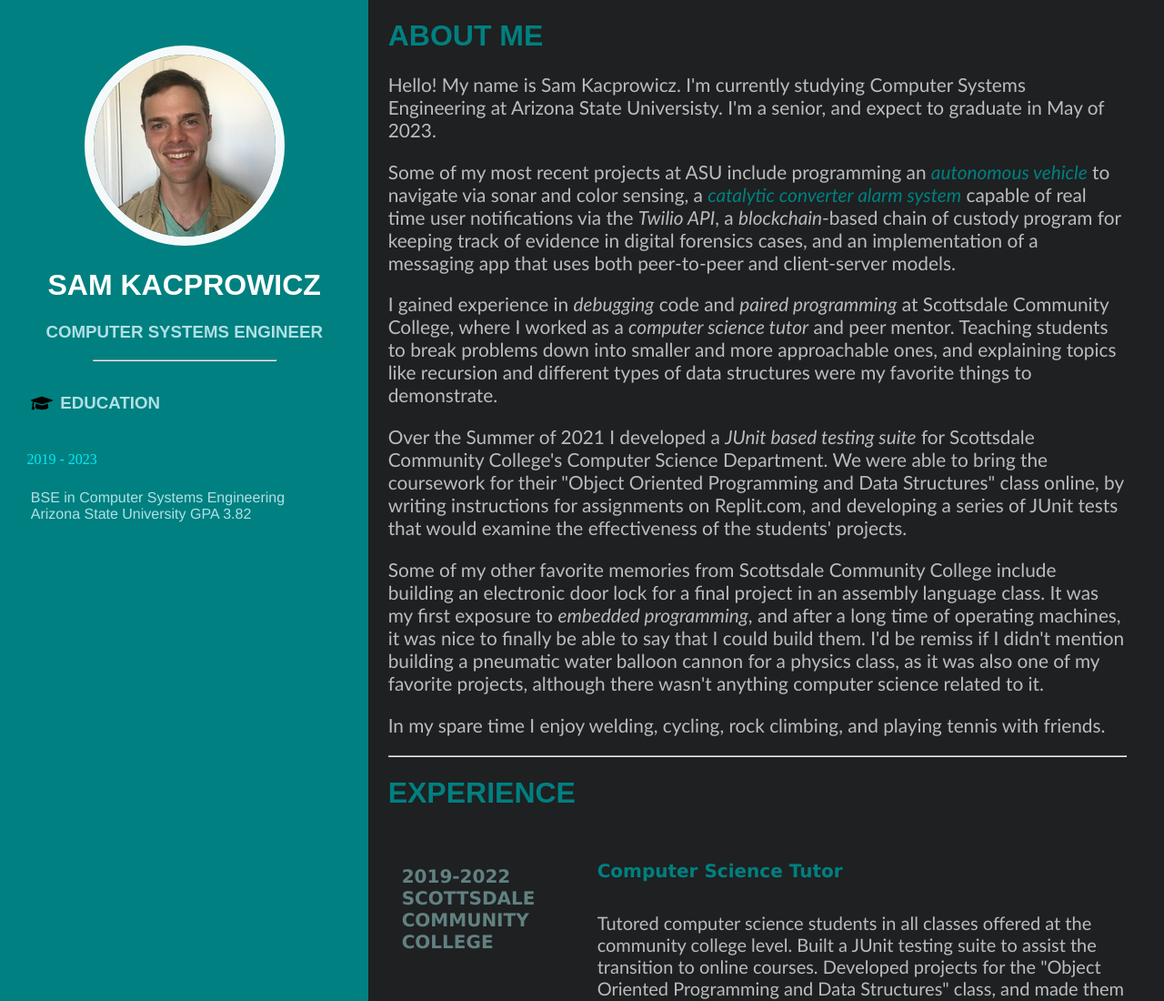
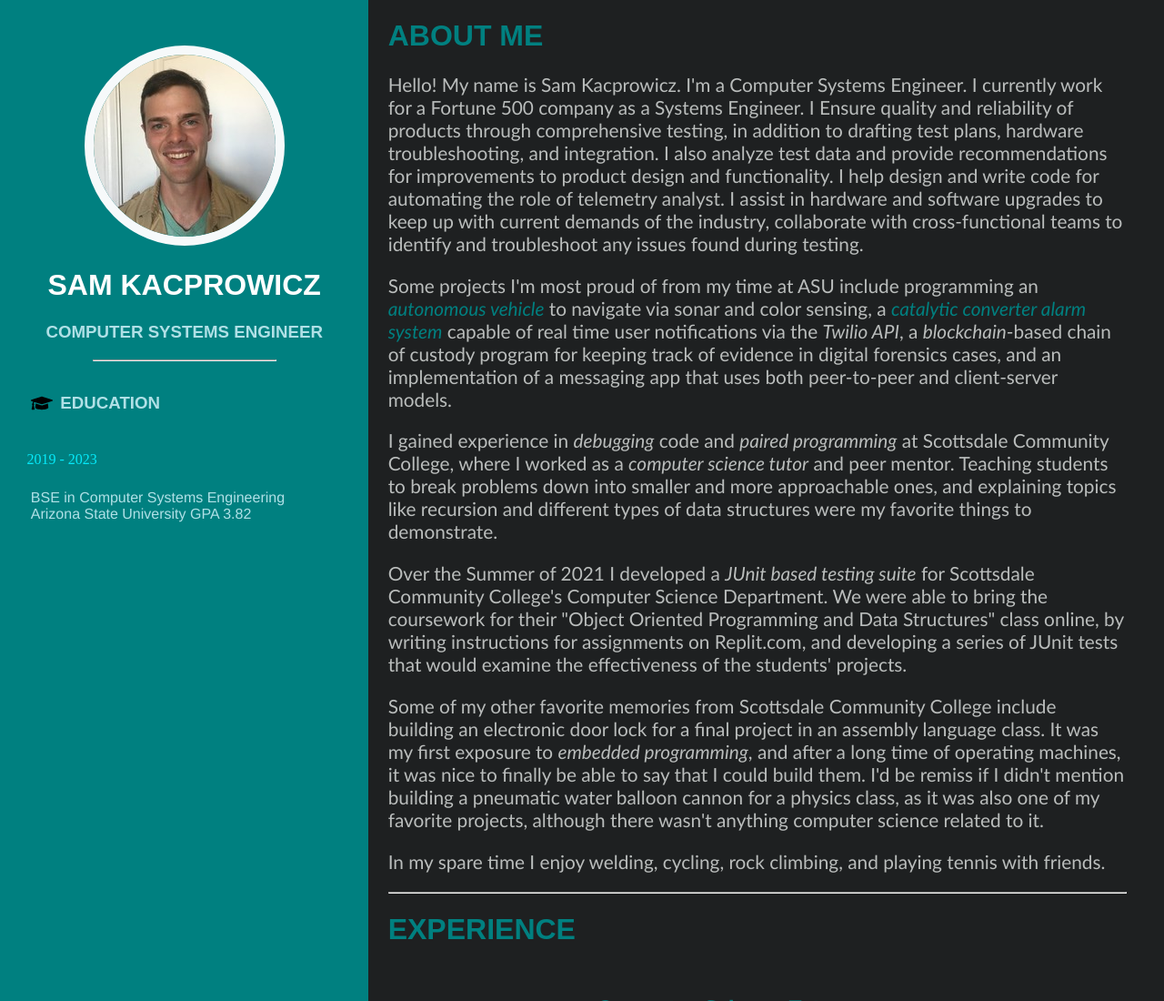
Before and after one commit to Skacprowicz/Skacprowicz.github.io, a plain HTML site: page index.html in a window 1280 px wide. Shown: the top 1100 px of the page at 91% size. Drawn offline with Linux system fonts and the light colour scheme.

Commit message:
Update index.html
Updated to reflect current experience.

```diff
--- a/index.html
+++ b/index.html
@@ -40,12 +40,11 @@
         </div>
         <div class="two">
             <h1>ABOUT ME</h1>
-            <p  class="two-p">Hello! My name is Sam Kacprowicz. I'm currently studying Computer Systems Engineering at Arizona State Universisty.
-                I'm a senior, and expect to graduate in May of 2023.
+            <p  class="two-p">Hello! My name is Sam Kacprowicz. I'm a Computer Systems Engineer. I currently work for a Fortune 500 company as a Systems Engineer. I Ensure quality and reliability of products through comprehensive testing, in addition to drafting test plans, hardware troubleshooting, and integration. I also analyze test data and provide recommendations for improvements to product design and functionality. I help design and write code for automating the role of telemetry analyst. I assist in hardware and software upgrades to keep up with current demands of the industry, collaborate with cross-functional teams to identify and troubleshoot any issues found during testing.
             </p>
 
 		<p class="two-p">
-		Some of my most recent projects at ASU include programming an <a href="https://www.youtube.com/watch?v=2d4VRpJ7G-U"><em>autonomous vehicle</em></a> to navigate via sonar and color sensing, a <a href="https://youtube.com/shorts/9c1HYCOKaRk"><em>catalytic converter alarm system</em></a> capable of real time user notifications via the <em>Twilio API</em>, a <em>blockchain</em>-based chain of custody program for keeping track of evidence in digital forensics cases, and an implementation of a messaging app that uses both peer-to-peer and client-server models.
+		Some projects I'm most proud of from my time at ASU include programming an <a href="https://www.youtube.com/watch?v=2d4VRpJ7G-U"><em>autonomous vehicle</em></a> to navigate via sonar and color sensing, a <a href="https://youtube.com/shorts/9c1HYCOKaRk"><em>catalytic converter alarm system</em></a> capable of real time user notifications via the <em>Twilio API</em>, a <em>blockchain</em>-based chain of custody program for keeping track of evidence in digital forensics cases, and an implementation of a messaging app that uses both peer-to-peer and client-server models.
 		</p>
 
             <p class="two-p">
```
